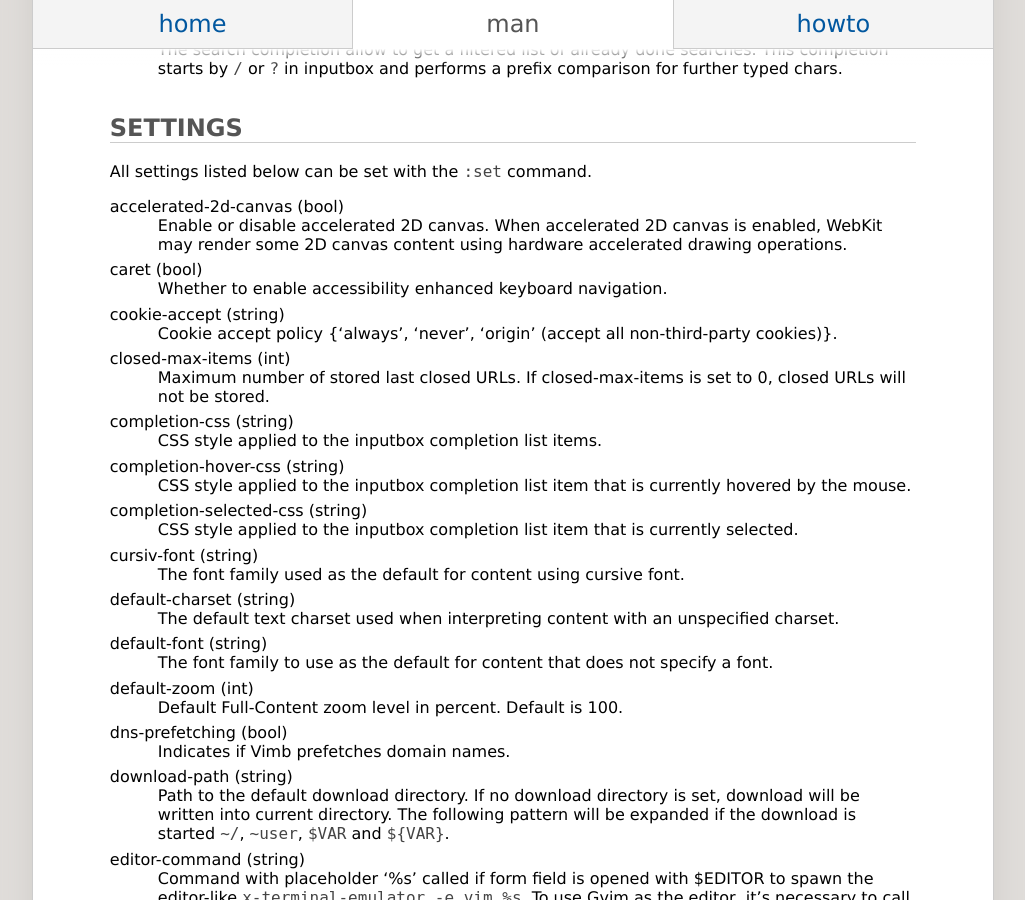
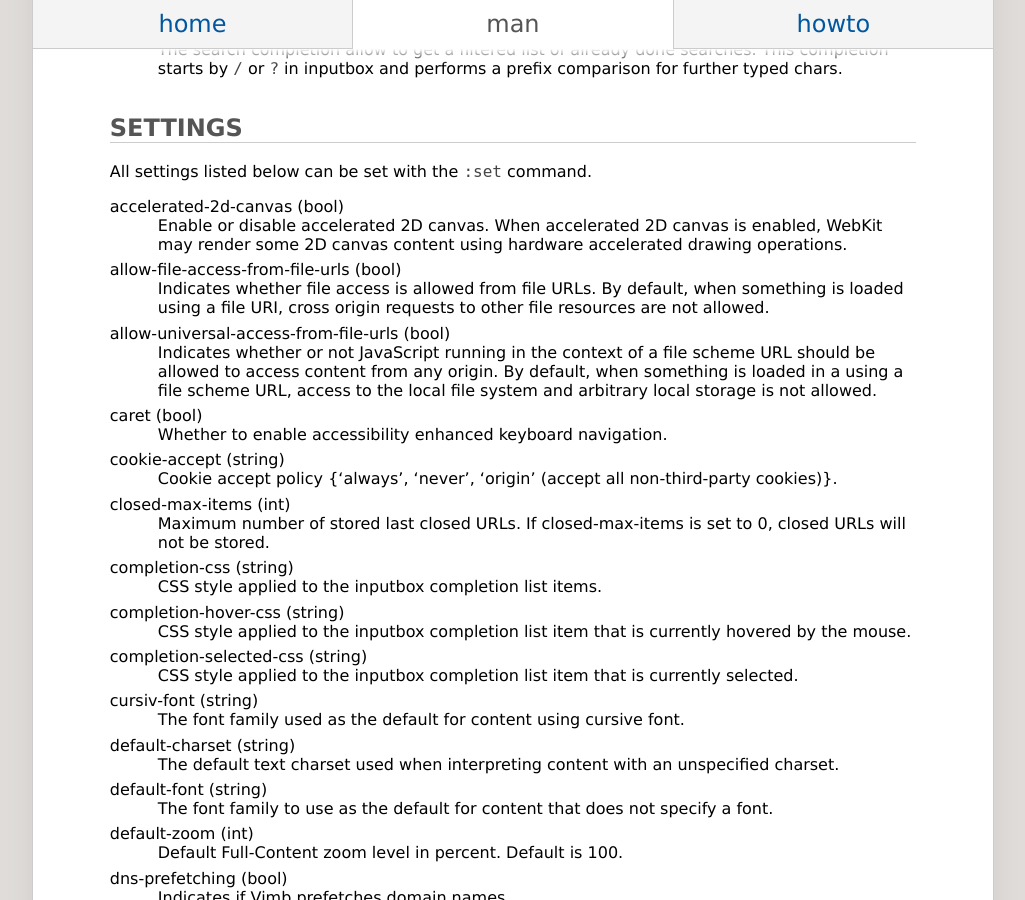
Before and after one commit to fanglingsu/vimb, a Jekyll site: the page built from man.md, in a window 1280 px wide and 900 px high, scrolled down 13759 px. Shown: the whole window, without its empty margins (127-1152 px from the left). Built offline with Jekyll 4.4.1, drawn with Linux system fonts in a browser that asks for light colours.

Commit message:
Added new settings.

```diff
--- a/man.md
+++ b/man.md
@@ -879,6 +879,17 @@ accelerated-2d-canvas (bool)
   enabled, WebKit may render some 2D canvas content using hardware accelerated
   drawing operations.
 
+allow-file-access-from-file-urls (bool)
+: Indicates whether file access is allowed from file URLs. By default, when
+  something is loaded using a file URI, cross origin requests to other file
+  resources are not allowed.
+
+allow-universal-access-from-file-urls (bool)
+: Indicates whether or not JavaScript running in the context of a file scheme
+  URL should be allowed to access content from any origin. By default, when
+  something is loaded in a using a file scheme URL, access to the local file
+  system and arbitrary local storage is not allowed.
+
 caret (bool)
 : Whether to enable accessibility enhanced keyboard navigation.
 
```
